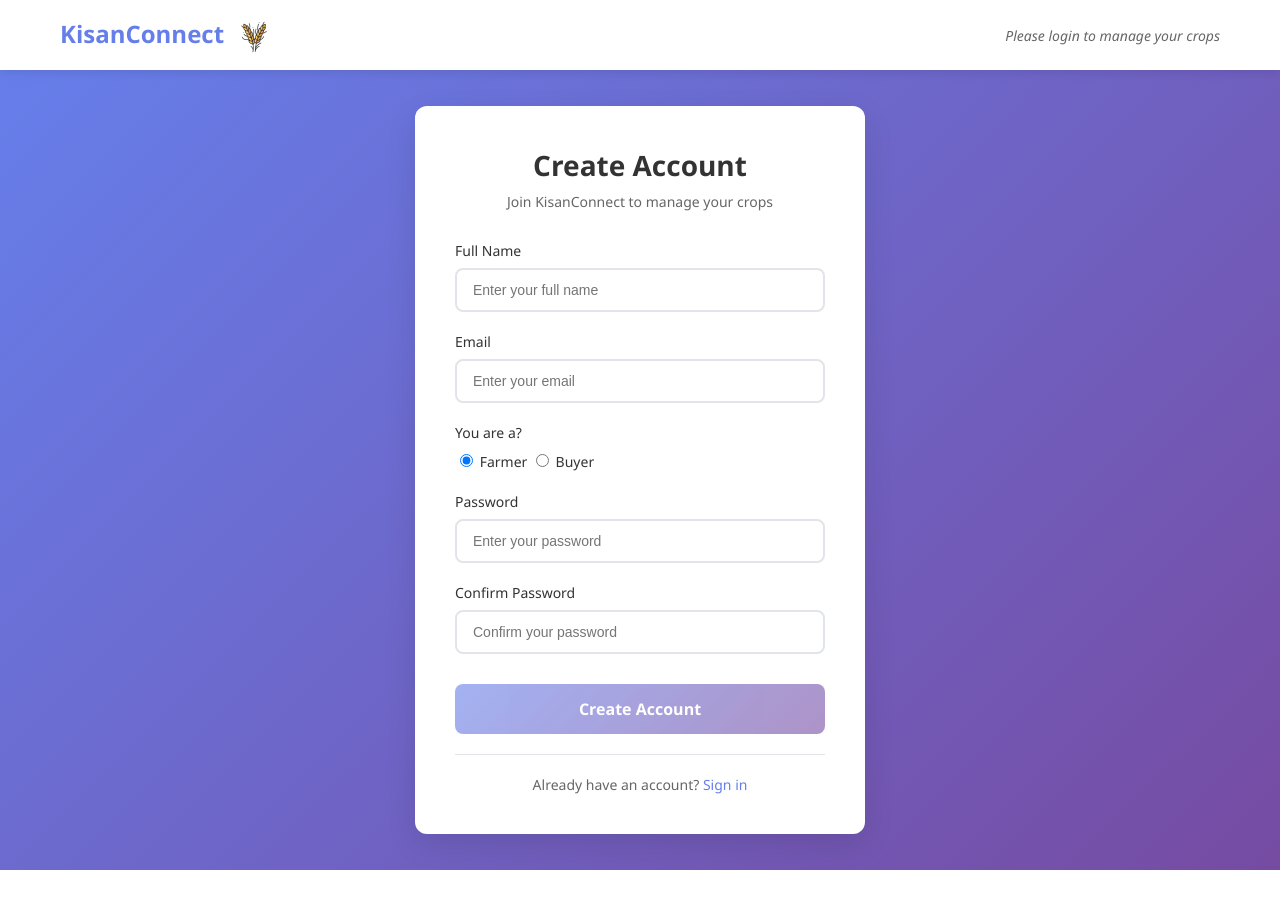
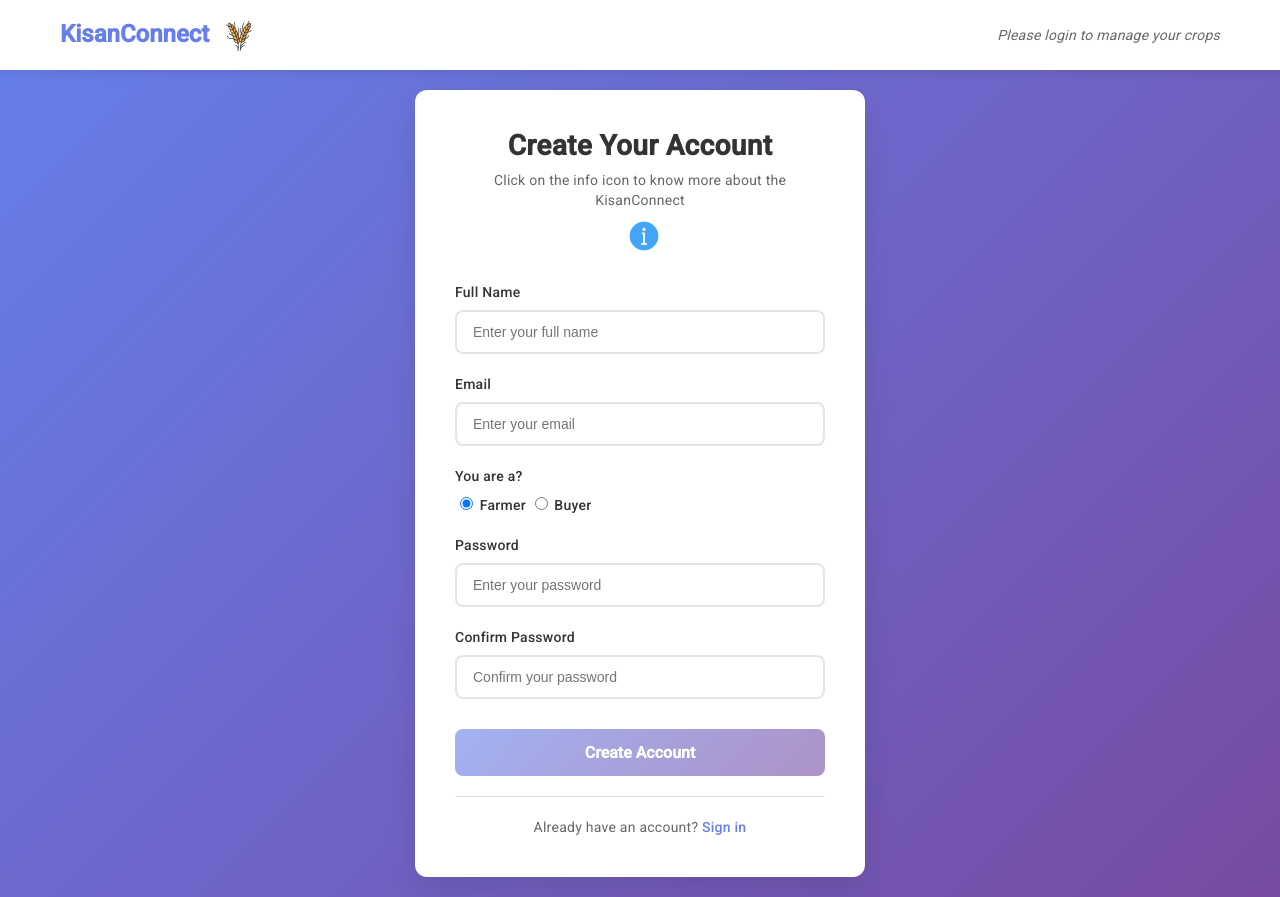
Before and after one commit to sanu321-mishra/KishanConnect, an Angular app in the folder kisanConnectFE/: page /register in a window 1280 px wide. Before the commit the page ends 870 px from the top, so only its background shows below. Built offline with nearby package versions, Linux system fonts and the light colour scheme.

Commit message:
Integrate Angular Material components and update styles: added Angular Material dependencies for dialog, buttons, forms, and tables. Updated global styles to include Material typography and added custom modal styles. Enhanced registration component with an info dialog for user guidance.

```diff
--- a/kisanConnectFE/angular.json
+++ b/kisanConnectFE/angular.json
@@ -19,7 +19,10 @@
             "polyfills": "src/polyfills.ts",
             "tsConfig": "tsconfig.json",
             "assets": ["src/favicon.ico", "src/assets"],
-            "styles": ["src/styles.css"],
+            "styles": [
+              "@angular/material/prebuilt-themes/indigo-pink.css",
+              "src/styles.css"
+            ],
             "scripts": []
           },
           "configurations": {
--- a/kisanConnectFE/package.json
+++ b/kisanConnectFE/package.json
@@ -12,10 +12,12 @@
   "private": true,
   "dependencies": {
     "@angular/animations": "~16.0.0",
+    "@angular/cdk": "^16.2.14",
     "@angular/common": "~16.0.0",
     "@angular/compiler": "~16.0.0",
     "@angular/core": "~16.0.0",
     "@angular/forms": "~16.0.0",
+    "@angular/material": "^16.2.14",
     "@angular/platform-browser": "~16.0.0",
     "@angular/platform-browser-dynamic": "~16.0.0",
     "@angular/router": "~16.0.0",
--- /dev/null
+++ b/kisanConnectFE/src/app/components/dialog/my-dialog.component.ts
@@ -0,0 +1,34 @@
+import { Component, Inject } from '@angular/core';
+import { MAT_DIALOG_DATA, MatDialogRef } from '@angular/material/dialog';
+
+export interface DialogData {
+  title: string;
+  content: string;
+}
+
+@Component({
+  selector: 'app-my-dialog',
+  template: `
+    <h2 mat-dialog-title>{{ data.title }}</h2>
+    <mat-dialog-content>
+      <div [innerHTML]="data.content"></div>
+    </mat-dialog-content>
+    <mat-dialog-actions align="center">
+      <button mat-button mat-dialog-close>Close</button>
+    </mat-dialog-actions>
+  `,
+  styles: [`
+    mat-dialog-content {
+      margin: 20px 0;
+    }
+    mat-dialog-actions {
+      padding: 8px 0;
+    }
+  `]
+})
+export class MyDialogComponent {
+  constructor(
+    public dialogRef: MatDialogRef<MyDialogComponent>,
+    @Inject(MAT_DIALOG_DATA) public data: DialogData
+  ) {}
+}
--- a/kisanConnectFE/src/app/components/register/register.component.css
+++ b/kisanConnectFE/src/app/components/register/register.component.css
@@ -14,6 +14,9 @@
   padding: 40px;
   width: 100%;
   max-width: 450px;
+}
+.info-icon {
+  cursor: pointer;
 }
 
 .register-header {
@@ -141,3 +144,56 @@
     font-size: 24px;
   }
 }
+
+/* Custom Modal Styles */
+.modal {
+  display: none;
+  position: fixed;
+  z-index: 1050;
+  left: 0;
+  top: 0;
+  width: 100%;
+  height: 100%;
+  background-color: rgba(0, 0, 0, 0.5);
+}
+
+.modal.show {
+  display: block;
+}
+
+.modal-dialog {
+  margin: 1.75rem auto;
+  max-width: 500px;
+}
+
+.modal-content {
+  border-radius: 1rem;
+  box-shadow: 0 8px 32px rgba(0,0,0,0.15);
+  border: none;
+}
+
+.modal-header {
+  background: linear-gradient(135deg, #667eea 0%, #764ba2 100%);
+  color: #fff;
+  border-bottom: none;
+  border-radius: 1rem 1rem 0 0;
+}
+
+.modal-title {
+  font-weight: 600;
+}
+
+.modal-footer {
+  border-top: none;
+  border-radius: 0 0 1rem 1rem;
+}
+
+/* Info icon styles */
+.info-icon {
+  cursor: pointer;
+  transition: transform 0.2s ease;
+}
+
+.info-icon:hover {
+  transform: scale(1.1);
+}
--- a/kisanConnectFE/src/app/components/register/register.component.html
+++ b/kisanConnectFE/src/app/components/register/register.component.html
@@ -1,8 +1,13 @@
 <div class="register-container">
   <div class="register-card">
     <div class="register-header">
-      <h2>Create Account</h2>
-      <p>Join KisanConnect to manage your crops</p>
+      <h2>Create Your Account</h2>
+      <p>Click on the info icon to know more about the KisanConnect</p>
+      <div class="text-center">
+        <span class="info-icon" (click)="openInfoDialog()">
+          <img src="assets/images/info.png" alt="Wheat" style="height: 32px; margin-top: 10px; margin-bottom: 0px; vertical-align: middle; margin-left: 8px;"/>
+        </span>
+      </div>
     </div>
 
     <form [formGroup]="registerForm" (ngSubmit)="onSubmit()" class="register-form">
--- a/kisanConnectFE/src/app/components/register/register.component.ts
+++ b/kisanConnectFE/src/app/components/register/register.component.ts
@@ -1,7 +1,9 @@
-import { Component, OnInit } from '@angular/core';
+import { Component, OnInit, Inject } from '@angular/core';
 import { FormBuilder, FormGroup, Validators } from '@angular/forms';
 import { Router } from '@angular/router';
 import { AuthService } from '../../services/auth.service';
+import { MAT_DIALOG_DATA, MatDialog } from '@angular/material/dialog';
+import { MyDialogComponent } from '../dialog/my-dialog.component';
 
 @Component({
   selector: 'app-register',
@@ -17,7 +19,8 @@ export class RegisterComponent implements OnInit {
   constructor(
     private fb: FormBuilder,
     private authService: AuthService,
-    private router: Router
+    private router: Router,
+    private dialog: MatDialog
   ) {
     this.registerForm = this.fb.group({
       name: ['', [Validators.required, Validators.minLength(2)]],
@@ -33,6 +36,45 @@ export class RegisterComponent implements OnInit {
     if (this.authService.isLoggedIn()) {
       this.authService.logout();
     }
+  }
+
+  openInfoDialog(): void {
+    this.dialog.open(MyDialogComponent, {
+      width: '500px',
+      data: {
+        title: 'About KisanConnect',
+        content: `KisanConnect is a platform that allows farmers to manage their crops and livestock. This platform connects farmers and buyers, allowing farmers to list their crops and buyers to purchase directly.<br><br>
+        <strong>Key Features:</strong>
+        <ul>
+          <li>Easy registration for farmers and buyers</li>
+          <li>Direct crop listing and purchasing</li>
+          <li>Secure and transparent transactions</li>
+          <li>Role-based dashboards</li>
+          <li>Comprehensive crop and livestock management</li>
+          <li>Real-time market updates and pricing</li>
+          <li>Secure payment processing</li>
+          <li>Mobile-friendly interface</li>
+        </ul>
+        <br>
+        <strong>For Farmers:</strong>
+        <ul>
+          <li>List and manage your crops and livestock</li>
+          <li>Set competitive prices</li>
+          <li>Connect directly with buyers</li>
+          <li>Track your sales and inventory</li>
+        </ul>
+        <br>
+        <strong>For Buyers:</strong>
+        <ul>
+          <li>Browse available crops and livestock</li>
+          <li>Compare prices from different farmers</li>
+          <li>Make secure purchases</li>
+          <li>Build relationships with trusted farmers</li>
+        </ul>
+        <br>
+        <div class='text-center'><em>Join KisanConnect today and revolutionize your agricultural business!</em></div>`
+      }
+    });
   }
 
   passwordMatchValidator(form: FormGroup) {
--- a/kisanConnectFE/src/index.html
+++ b/kisanConnectFE/src/index.html
@@ -6,8 +6,11 @@
   <base href="/" />
   <meta name="viewport" content="width=device-width, initial-scale=1" />
   <link rel="icon" type="image/png" href="assets/images/wheat.png" />
+  <link rel="preconnect" href="https://fonts.gstatic.com">
+  <link href="https://fonts.googleapis.com/css2?family=Roboto:wght@300;400;500&display=swap" rel="stylesheet">
+  <link href="https://fonts.googleapis.com/icon?family=Material+Icons" rel="stylesheet">
 </head>
-<body>
+<body class="mat-typography">
   <app-root></app-root>
 </body>
 </html>
--- a/kisanConnectFE/src/styles.css
+++ b/kisanConnectFE/src/styles.css
@@ -46,3 +46,6 @@ html {
 ::-webkit-scrollbar-thumb:hover {
   background: #5a6fd8;
 }
+
+html, body { height: 100%; }
+body { margin: 0; font-family: Roboto, "Helvetica Neue", sans-serif; }
```
Also changed, not shown: kisanConnectFE/src/app/app.module.ts (+30 -2 lines), kisanConnectFE/src/assets/images/info.png (added), 1 other file (tests, documents, lock files or other folders).
